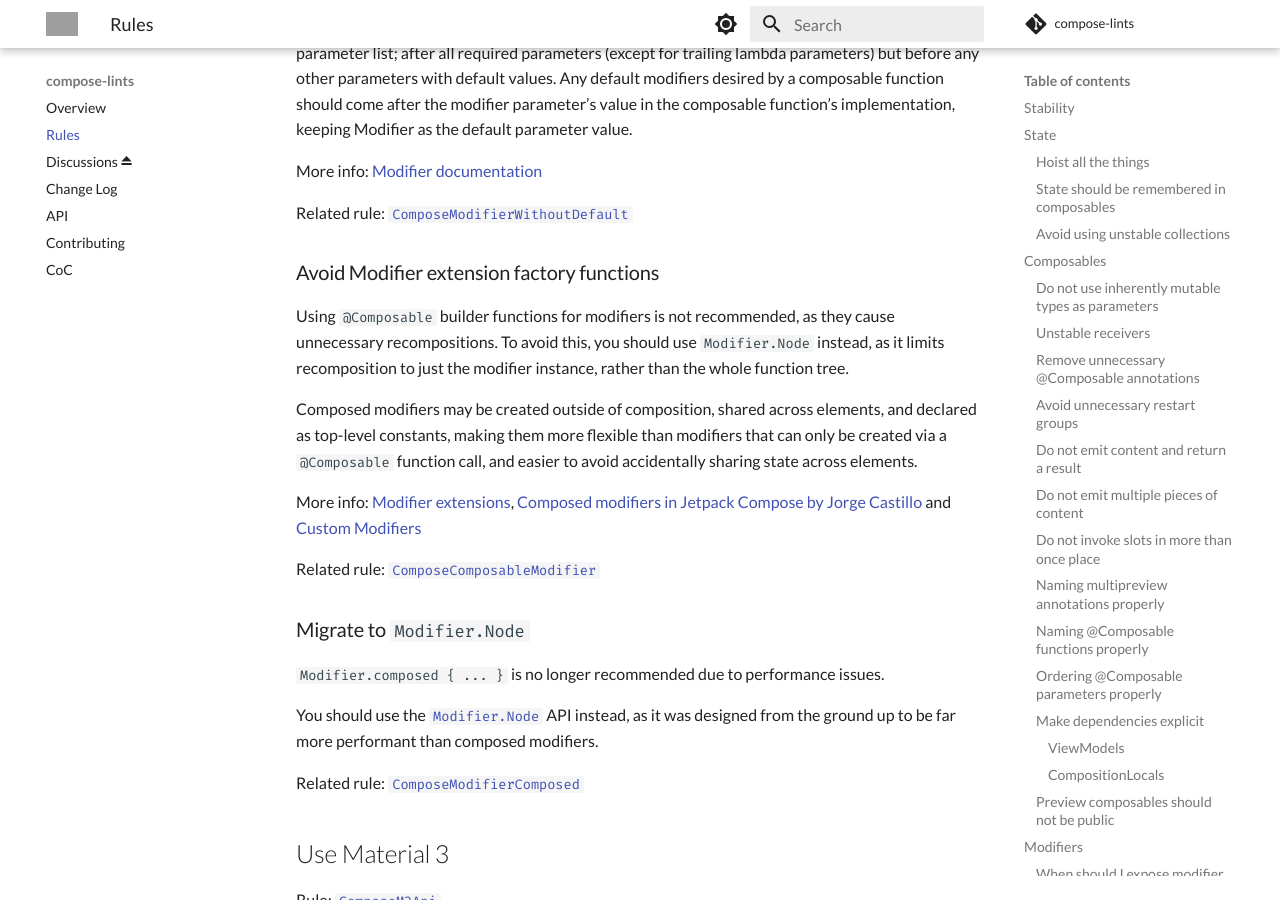
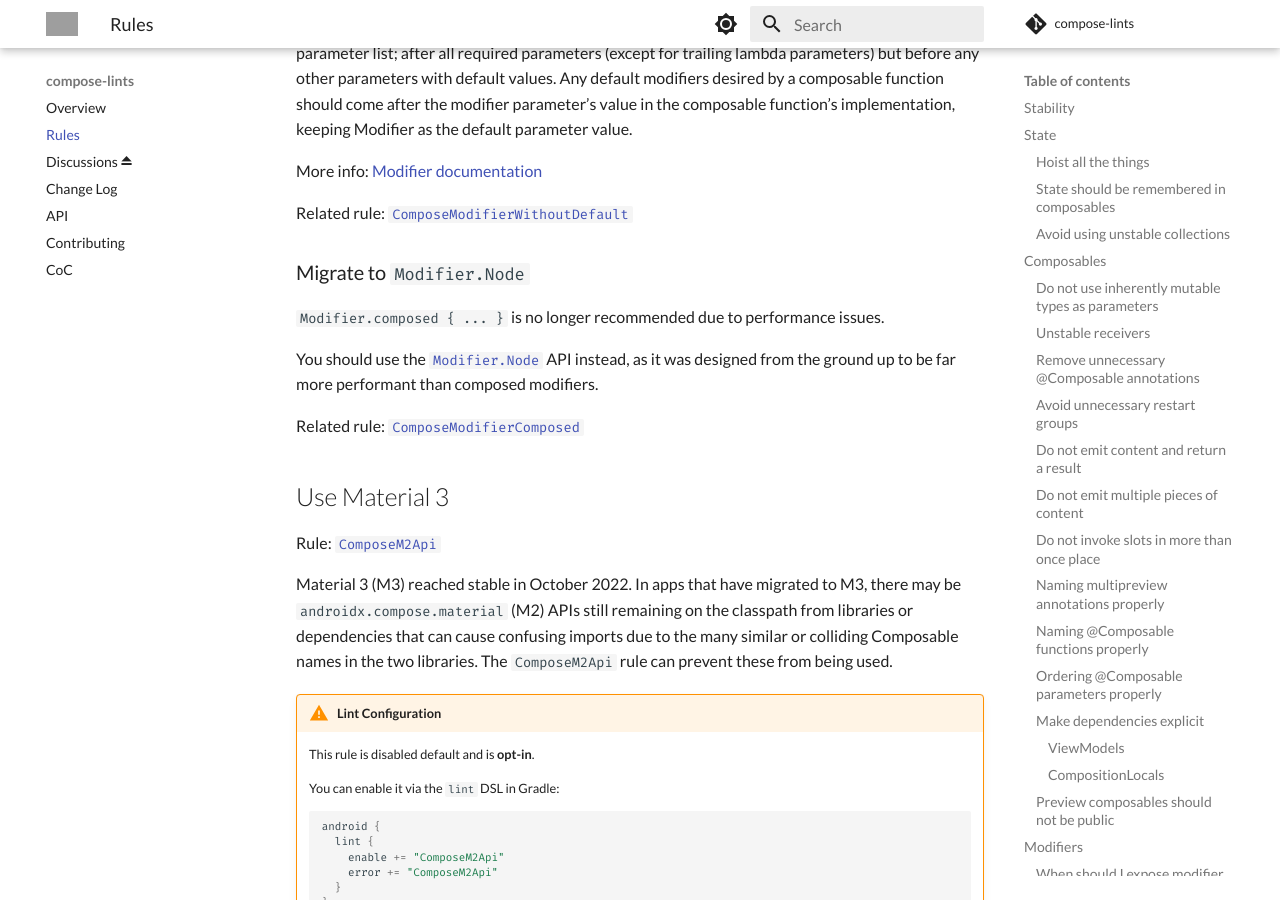
Before and after one commit to slackhq/compose-lints, an MkDocs documentation site: the page built from docs/rules.md, in a window 1280 px wide and 900 px high, scrolled down 12093 px. Built offline with MkDocs 1.6.1 and Material for MkDocs 9.7.7, drawn with Linux system fonts in a browser that asks for light colours; comment, search, counter and statistics services are not loaded; grey boxes are pictures that could not be loaded.

Commit message:
docs: remove obsolete ComposeComposableModifier guidance (#643)
The ComposeComposableModifier lint rule was removed in issue #378 and
version 1.4.0 (https://github.com/slackhq/compose-lints/pull/633). The
documentation was still referencing this removed rule with a link to a
non-existent source file.

This removes the 'Avoid Modifier extension factory functions' section
that referenced the deleted ComposeComposableModifier rule, while
preserving the 'Migrate to Modifier.Node' section that covers the
current ComposeModifierComposed rule.

```diff
--- a/docs/rules.md
+++ b/docs/rules.md
@@ -449,16 +449,6 @@ More info: [Modifier documentation](https://developer.android.com/reference/kotl
 
 Related rule: [`ComposeModifierWithoutDefault`](https://github.com/slackhq/compose-lints/blob/main/compose-lint-checks/src/main/java/slack/lint/compose/ModifierWithoutDefaultDetector.kt)
 
-### Avoid Modifier extension factory functions
-
-Using `@Composable` builder functions for modifiers is not recommended, as they cause unnecessary recompositions. To avoid this, you should use `Modifier.Node` instead, as it limits recomposition to just the modifier instance, rather than the whole function tree.
-
-Composed modifiers may be created outside of composition, shared across elements, and declared as top-level constants, making them more flexible than modifiers that can only be created via a `@Composable` function call, and easier to avoid accidentally sharing state across elements.
-
-More info: [Modifier extensions](https://developer.android.com/reference/kotlin/androidx/compose/ui/package-summary#extension-functions), [Composed modifiers in Jetpack Compose by Jorge Castillo](https://jorgecastillo.dev/composed-modifiers-in-jetpack-compose) and [Custom Modifiers](https://developer.android.com/jetpack/compose/custom-modifiers)
-
-Related rule: [`ComposeComposableModifier`](https://github.com/slackhq/compose-lints/blob/main/compose-lint-checks/src/main/java/slack/lint/compose/ModifierComposableDetector.kt)
-
 ### Migrate to `Modifier.Node`
 
 `Modifier.composed { ... }` is no longer recommended due to performance issues.
```
